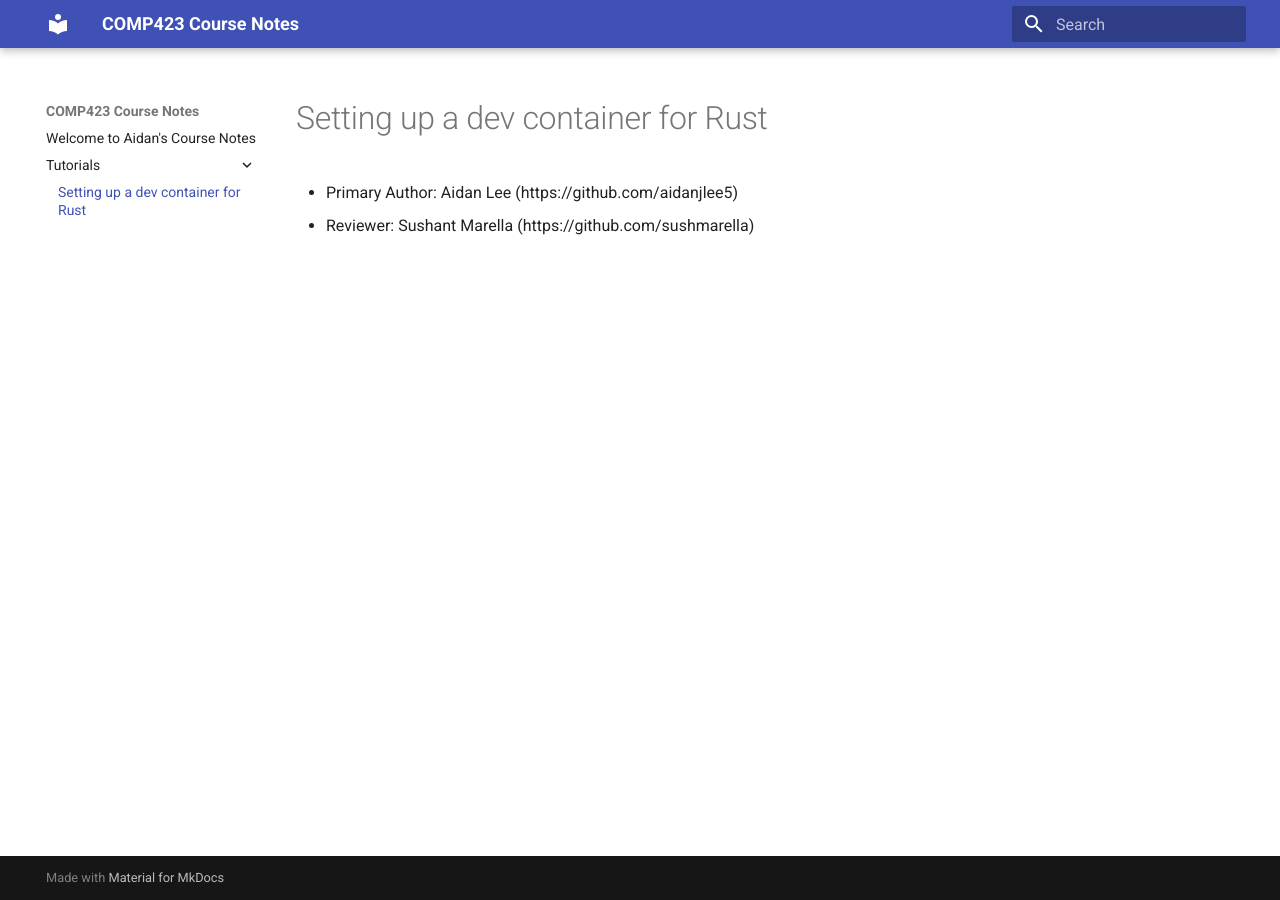
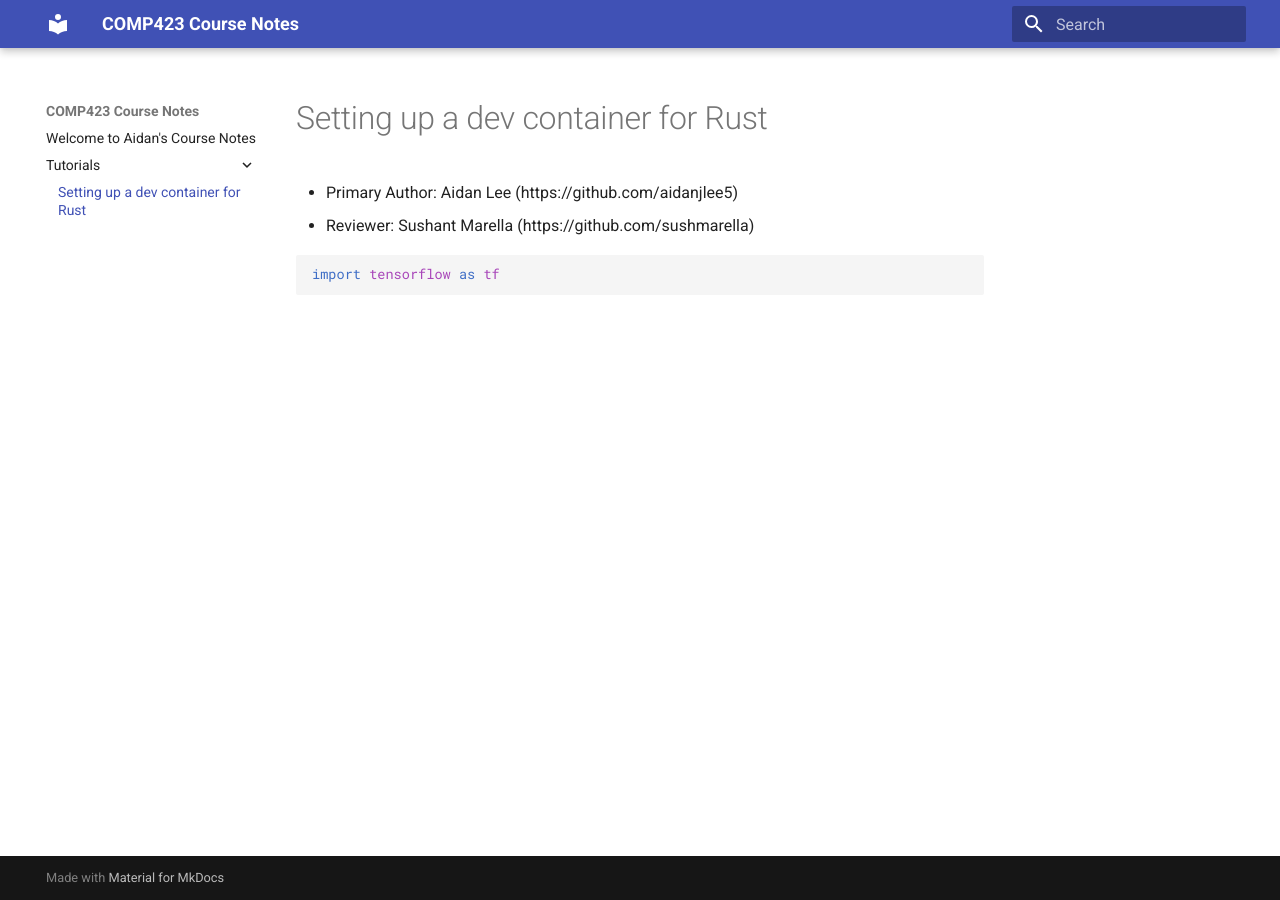
Before and after one commit to aidanjlee5/comp423-course-notes, an MkDocs documentation site: the page built from docs/tutorials/rust-setup.md, in a window 1280 px wide. Built offline with MkDocs 1.6.1 and Material for MkDocs 9.7.7, drawn with Linux system fonts in a browser that asks for light colours.

Commit message:
Added highlighting code blocks

````diff
--- a/docs/tutorials/rust-setup.md
+++ b/docs/tutorials/rust-setup.md
@@ -2,3 +2,7 @@
 
 * Primary Author: Aidan Lee (https://github.com/aidanjlee5)
 * Reviewer: Sushant Marella (https://github.com/sushmarella)
+
+``` py
+import tensorflow as tf
+```
--- a/mkdocs.yml
+++ b/mkdocs.yml
@@ -1,3 +1,11 @@
 site_name: COMP423 Course Notes
 theme:
   name: material
+markdown_extensions:
+  - pymdownx.highlight:
+      anchor_linenums: true
+      line_spans: __span
+      pygments_lang_class: true
+  - pymdownx.inlinehilite
+  - pymdownx.snippets
+  - pymdownx.superfences
````
